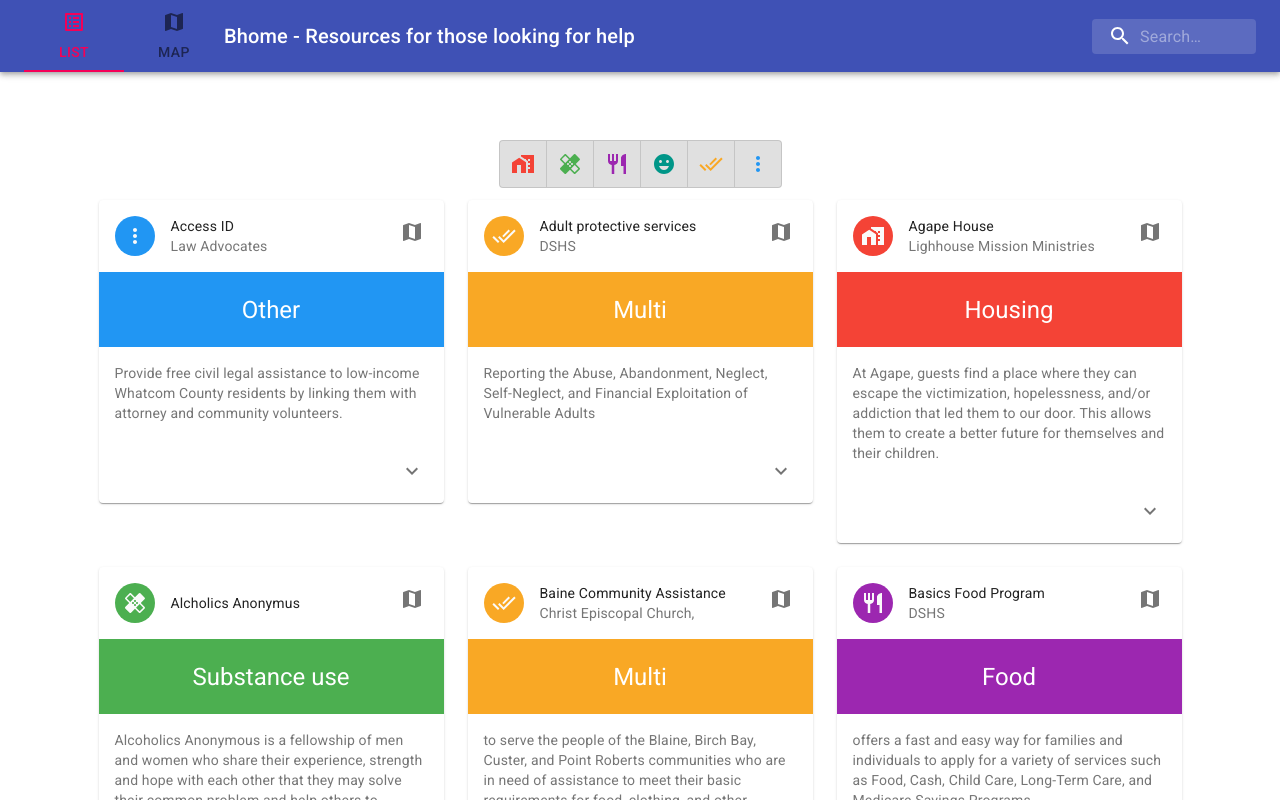
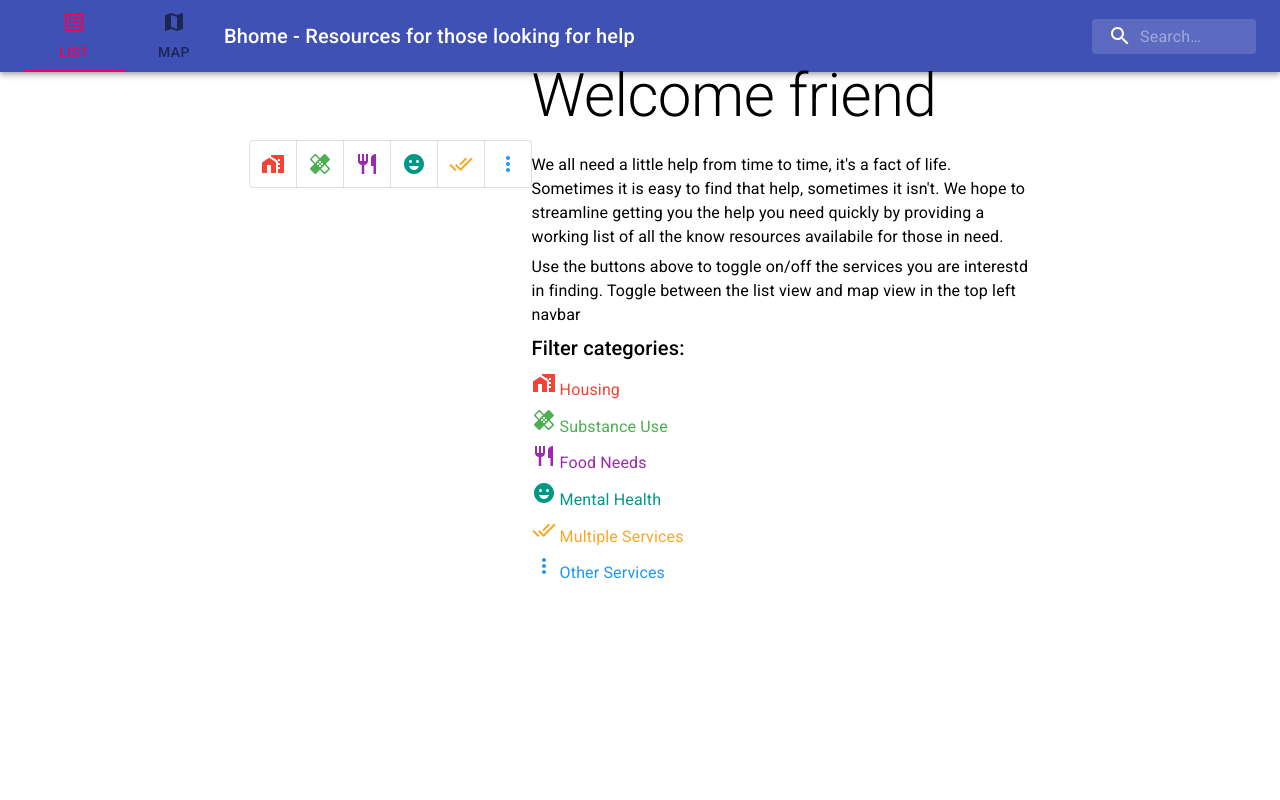
Before and after one commit to clubkemp/bhome, a React (Create React App) app: page / in a window 1280 px wide. Shown: the top 800 px of the page. Built offline with nearby package versions, Linux system fonts and the light colour scheme.

Commit message:
welcome content in place, need to style and arrange

```diff
--- a/src/App.js
+++ b/src/App.js
@@ -7,6 +7,7 @@
 import Directory from './components/Directory'
 import FilterBtns from './components/FilterBtns'
 import MapComp from './components/MapComp'
+import Welcome from './components/Welcome'
 
 import Typography from '@material-ui/core/Typography';
 import Grid from '@material-ui/core/Grid';
@@ -29,7 +30,8 @@
   // used to control if the user sees the list or the map
   const [view, setView] = useState("list")
   // used to filter the data based on the cateogy
-  const [filter, setFilter] = useState(['Housing', 'Substance use','Food', 'Mental Health', 'Multi', 'Other'])
+  // 'Housing', 'Substance use','Food', 'Mental Health', 'Multi', 'Other'
+  const [filter, setFilter] = useState([])
   // stores the filtered data as a new array keep the original data intact
   const [filteredData, setFilteredData] = useState([])
 
@@ -93,7 +95,8 @@
       <Box mt={10}>
         <FilterBtns filter={filter} handleFilters={handleFilters} mx="auto"/>
       </Box>
-        {(view==="list" ? <Directory handleZoomTo={handleZoomTo} data={(search.length > 0 ? searchedData : filteredData)} /> : <MapComp mapExtent={mapExtent} data={(search.length > 0 ? searchedData : filteredData)}/>)}
+      {filter.length===0 ? <Welcome />: null}
+      {(view==="list" ? <Directory handleZoomTo={handleZoomTo} data={(search.length > 0 ? searchedData : filteredData)} /> : <MapComp mapExtent={mapExtent} data={(search.length > 0 ? searchedData : filteredData)}/>)}
     </Grid>
 
     </div>
--- /dev/null
+++ b/src/components/Welcome/index.js
@@ -0,0 +1,83 @@
+import React from 'react';
+import Typography from '@material-ui/core/Typography';
+import { makeStyles } from '@material-ui/core/styles';
+import { red, green, blue, yellow, purple, teal  } from '@material-ui/core/colors';
+
+import RestaurantIcon from '@material-ui/icons/Restaurant';
+import EmojiEmotionsIcon from '@material-ui/icons/EmojiEmotions';
+import HealingIcon from '@material-ui/icons/Healing';
+import HomeWorkIcon from '@material-ui/icons/HomeWork';
+import DoneAllIcon from '@material-ui/icons/DoneAll';
+import MoreVertIcon from '@material-ui/icons/MoreVert';
+
+
+const useStyles = makeStyles({
+  root: {
+    width: "80%",
+    maxWidth: 500,
+  },
+  red: {
+    color: red[500],
+  },
+  green: {
+    color: green[500],
+  },
+  purple: {
+    color: purple[500],
+  },
+  teal: {
+    color: teal[500],
+  },
+  yellow: {
+    color: yellow[800],
+  },
+  blue: {
+    color: blue[500],
+  },
+});
+
+
+
+
+
+
+export default function Welcome() {
+  const classes = useStyles();
+
+  return (
+    <div className={classes.root}>
+      <Typography variant="h2" gutterBottom>
+        Welcome friend
+      </Typography>
+      <Typography variant="body1" gutterBottom>
+        We all need a little help from time to time, it's a fact of life. Sometimes it is easy to find that help, sometimes it isn't. We hope to streamline getting you the help you
+        need quickly by providing a working list of all the know resources availabile for those in need.
+      </Typography>
+      <Typography variant="body1" gutterBottom>
+      Use the buttons above to toggle on/off the services you are interestd in finding. Toggle between the list view and map view in the top left navbar
+      </Typography>
+      <Typography variant="h6" gutterBottom>
+        Filter categories:
+      </Typography>
+      <Typography className={classes.red}variant="body1"  gutterBottom>
+        <HomeWorkIcon /> Housing
+      </Typography>
+      <Typography className={classes.green}variant="body1"  gutterBottom>
+        <HealingIcon /> Substance Use
+      </Typography>
+      <Typography className={classes.purple}variant="body1"  gutterBottom>
+        <RestaurantIcon /> Food Needs
+      </Typography>
+      <Typography className={classes.teal}variant="body1"  gutterBottom>
+        <EmojiEmotionsIcon /> Mental Health
+      </Typography>
+      <Typography className={classes.yellow}variant="body1"  gutterBottom>
+        < DoneAllIcon /> Multiple Services
+      </Typography>
+      <Typography className={classes.blue}variant="body1"  gutterBottom>
+        <MoreVertIcon /> Other Services
+      </Typography>
+
+    </div>
+  );
+}
```
Also changed, not shown: 1 other file (tests, documents, lock files or other folders).
